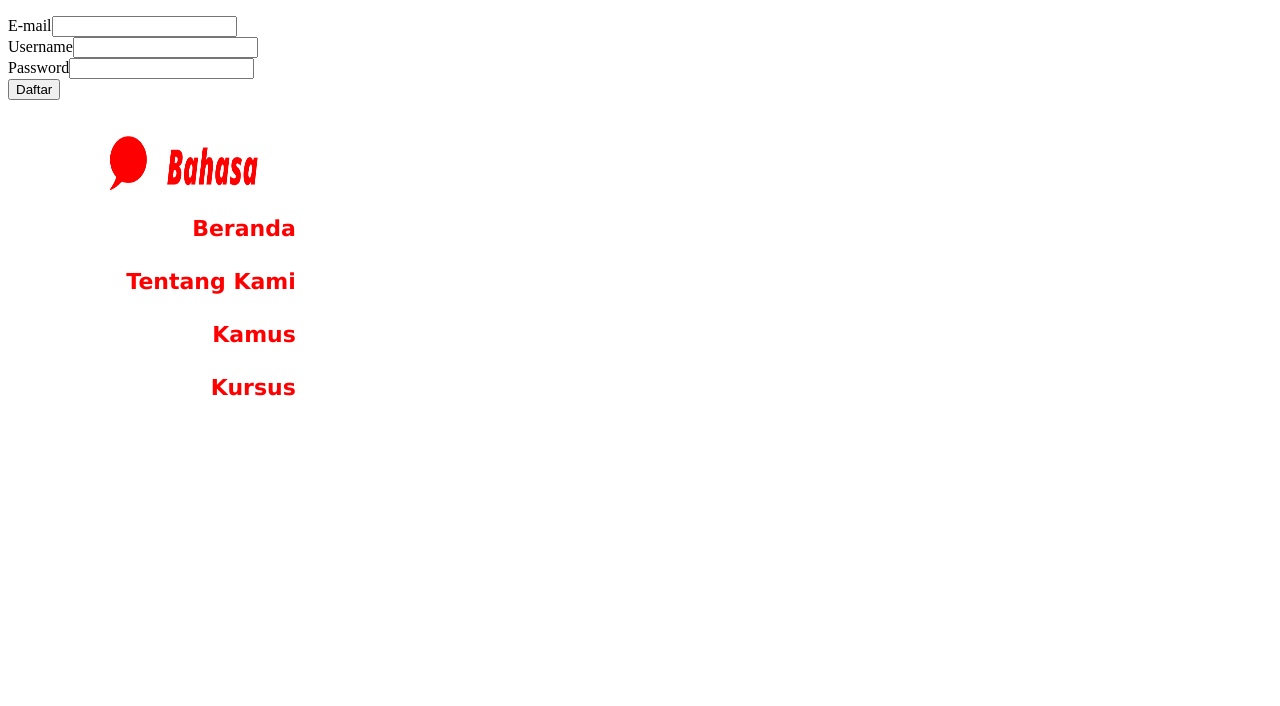
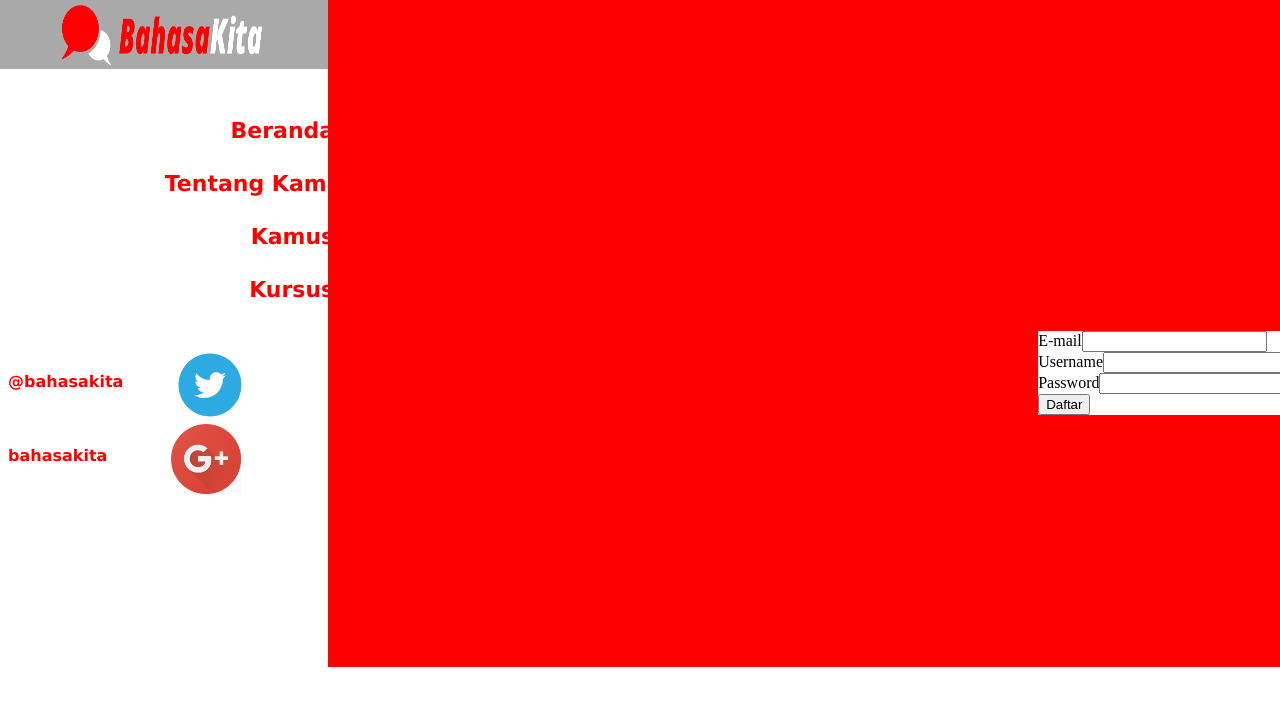
Before and after one commit to irfanagtya/bahasakita, a PHP site: page /register.php in a window 1280 px wide. Shown: the top 706 px of the page. Run offline with PHP 8.4, Linux system fonts and the light colour scheme.

Commit message:
update register.php index.html about-us.html

```diff
--- a/about-us.html
+++ b/about-us.html
@@ -11,7 +11,7 @@
                 <li><a href="index.html">Beranda</a></li>
 	        <li><a href="about-us.html">Tentang Kami</a></li>
                 <li><a href="#">Kamus</a></li>
-                <li><a href="#">Kursus</a></li>
+                <li><a href="register.php">Kursus</a></li>
                 </ul>
                 <div class="twit">
                 <h4>@bahasakita</h4><img src="img/twit.png" width="70px" height="70px" />
--- a/index.html
+++ b/index.html
@@ -11,7 +11,7 @@
                 <li><a href="index.html">Beranda</a></li>
                 <li><a href="about-us.html">Tentang Kami</a></li>
                 <li><a href="#">Kamus</a></li>
-                <li><a href="#">Kursus</a></li>
+                <li><a href="register.php">Kursus</a></li>
                 </ul>
                 <div class="twit">
                 <h4>@bahasakita</h4><img src="img/twit.png" width="70px" height="70px" />
--- a/register.php
+++ b/register.php
@@ -22,13 +22,9 @@ if($query) {
 	header('refresh:2; url='.$_SERVER['PHP_SELF']);
 
 }
-else {
+}
+?>
 
-	echo "Pendaftaran gagal. Coba lagi.";
-}
-}
-
-?>
 <!DOCTYPE html>
 <html>
 	<head>
@@ -36,24 +32,35 @@ else {
 		<link rel="stylesheet" type="text/css" href="style/style.css"/>
 	</head>
 	<body>
-		<div>
-		<p>
-<form method="POST" action="<?php echo htmlspecialchars($_SERVER["PHP_SELF"]);?>">
+	<div class="nav">
+	            <div class="logo"><center><img class="" src="img/Logo.png" width="200" height="60"></center></div>
+	            <ul class="ul1"><h3>
+                <li><a href="index.html">Beranda</a></li>
+	        <li><a href="about-us.html">Tentang Kami</a></li>
+                <li><a href="#">Kamus</a></li>
+                <li><a href="register.php">Kursus</a></li>
+                </ul>
+                <div class="twit">
+                <h4>@bahasakita</h4><img src="img/twit.png" width="70px" height="70px" />
+                </div>
+                <div class="gplus">
+                <h4>bahasakita</h4><img src="img/gplus.png" width="70px" height="70px" />
+                </div>
+
+                </h3>
+
+            </div>
+		<section>
+		<div id="wrapperreg">
+		   <form class="register" method="POST" action="<?php echo htmlspecialchars($_SERVER["PHP_SELF"]);?>">
 <label for="email">E-mail</label><input type="text" size="20" name="email"/><br />
 <label for="username">Username</label><input type="text" size="20" name="username"/><br />
 <label for="pass">Password</label><input type="text" size="20" name="password"/><br />
 <input type="submit" value="Daftar" name="submit"\>
 </form>
-</p>
-		</div>
-		<div class="clearfix"></div>
-			<ul class="ul1"><h2>
-                <li><img class="" src="img/Logo.png" width="200" height="60"></li>
-                <li style="margin-left:36%"><a href="#">Beranda</a></li>
-			    <li><a href="#">Tentang Kami</a></li>
-                <li><a href="#">Kamus</a></li>
-                <li><a href="#">Kursus</a></li>
-                </h2>
-            </ul>
-	</body>
+</div>
+		</section>
+
+
+</body>
 </html>
```
